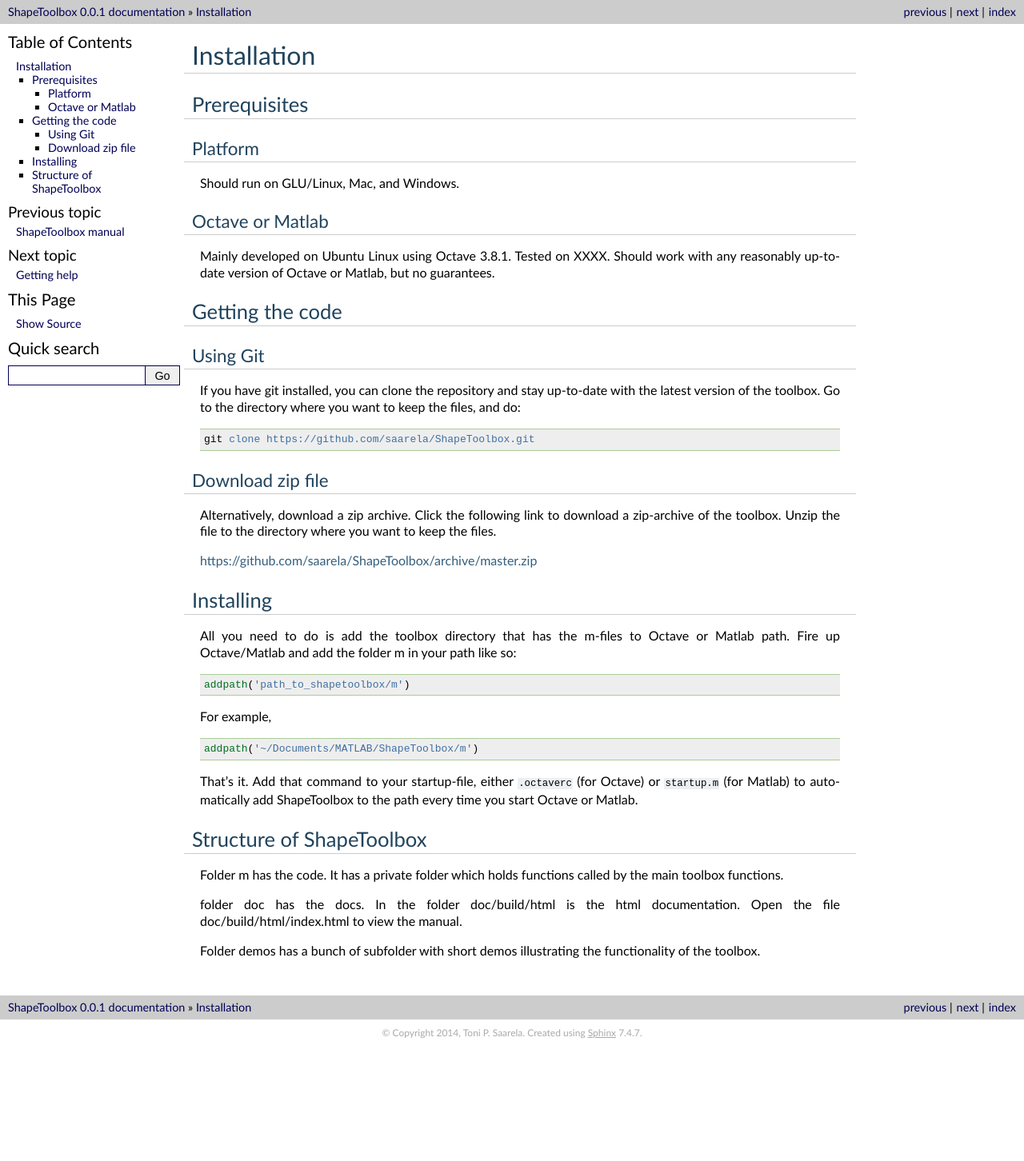
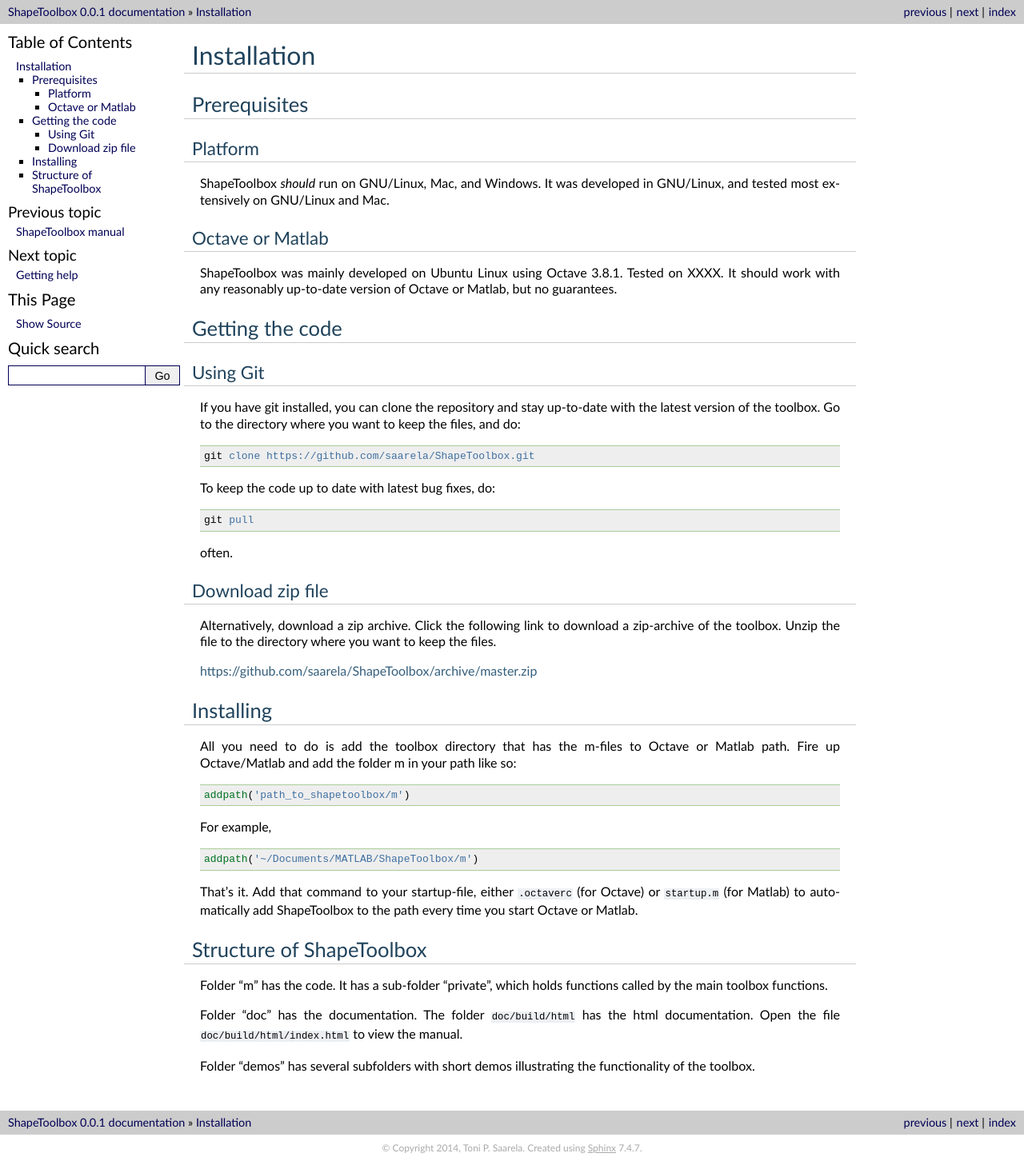
Before and after one commit to spitschan/ShapeToolbox, a Sphinx documentation site: the page built from doc/source/installation.rst, in a window 1280 px wide. Shown: the whole page at 80% size. Built offline with Sphinx 7.4.7, drawn with Linux system fonts in a browser that asks for light colours; formulas are drawn with MathJax 3; pages that are not in the unit, such as notebooks, are missing from menus; before the commit the page ends 1308 px from its top, so only the background shows below that.

```diff
--- a/doc/source/installation.rst
+++ b/doc/source/installation.rst
@@ -12,14 +12,16 @@ Prerequisites
 Platform
 ========
 
-Should run on GLU/Linux, Mac, and Windows.
+|toolbox| *should* run on GNU/Linux, Mac, and Windows.  It was
+developed in GNU/Linux, and tested most extensively on GNU/Linux and
+Mac.
 
 Octave or Matlab
 ================
 
-Mainly developed on Ubuntu Linux using Octave 3.8.1.  Tested on XXXX.
-Should work with any reasonably up-to-date version of Octave or
-Matlab, but no guarantees.
+|toolbox| was mainly developed on Ubuntu Linux using Octave 3.8.1.
+Tested on XXXX.  It should work with any reasonably up-to-date version
+of Octave or Matlab, but no guarantees.
 
 ================
 Getting the code
@@ -33,6 +35,12 @@ up-to-date with the latest version of the toolbox.  Go to the
 directory where you want to keep the files, and do::
 
   git clone https://github.com/saarela/ShapeToolbox.git
+
+To keep the code up to date with latest bug fixes, do::
+
+  git pull
+
+often.
 
 
 Download zip file
@@ -67,12 +75,12 @@ or Matlab.
 Structure of ShapeToolbox
 =========================
 
-Folder m has the code.  It has a private folder which holds functions
-called by the main toolbox functions.
+Folder "m" has the code.  It has a sub-folder "private", which holds
+functions called by the main toolbox functions.
 
-folder doc has the docs.  In the folder doc/build/html is the html
-documentation.  Open the file doc/build/html/index.html to view the
-manual.
+Folder "doc" has the documentation.  The folder ``doc/build/html`` has
+the html documentation.  Open the file ``doc/build/html/index.html``
+to view the manual.
 
-Folder demos has a bunch of subfolder with short demos illustrating
+Folder "demos" has several subfolders with short demos illustrating
 the functionality of the toolbox.
--- a/doc/source/models.rst
+++ b/doc/source/models.rst
@@ -1,7 +1,7 @@
 
-================================
-Models, materials, and rendering
-================================
+===================================
+3D models, materials, and rendering
+===================================
 
 Go through the steps of creating images.  Build a model (using
 |toolbox|, define material properties (by hand), render/raytrace
--- a/doc/source/qs-viewing.rst
+++ b/doc/source/qs-viewing.rst
@@ -39,7 +39,7 @@ disk.  Examples of use::
   objShow(sphere)
 
   tor = objMakeTorusNoise();
-  objShow(tor,'surfl')
+  objShow(tor,'surf')
 
 See :ref:`ref-objshow` (or ``help objShow`` in Octave/Matlab) for details.
 This is useful for quickly viewing the shape.  It does not render
```
Also changed, not shown: doc/source/gettinghelp.rst (+30 -2 lines), doc/source/ref-blend.rst (+3 -9 lines), 11 other files.
